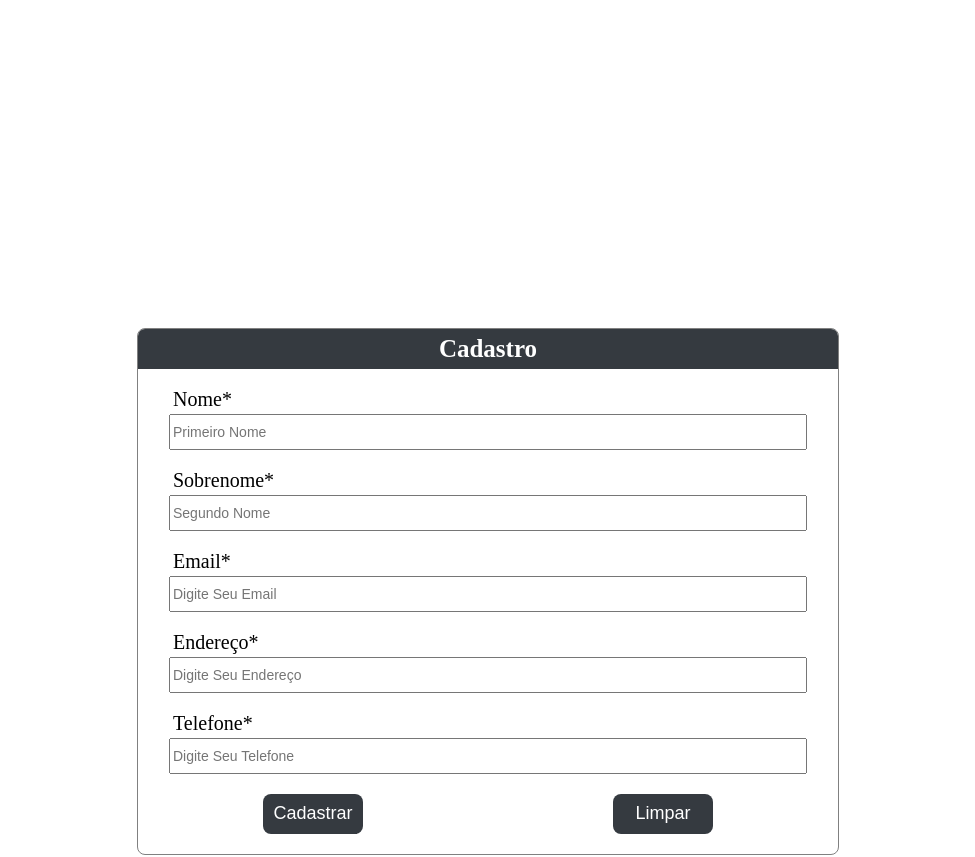
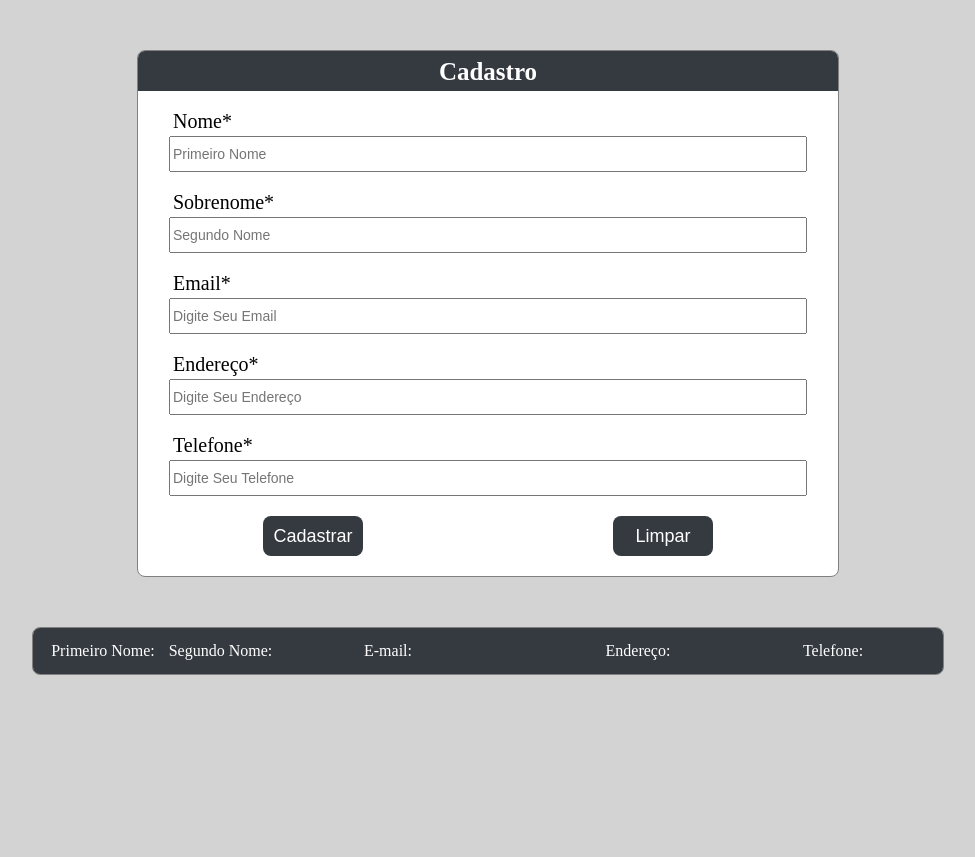
Before and after one commit to GutoCitton/cadastro-react, a React (Create React App) app in the folder formulario/: page / in a window 1280 px wide. Shown: the top 857 px of the page, without its empty margins (152-1127 px from the left). After the commit the page ends 800 px from the top, so only its background shows below. Built offline with nearby package versions, Linux system fonts and the light colour scheme.

Commit message:
algumas alterações css

```diff
--- a/formulario/src/components/Formulario.modules.css
+++ b/formulario/src/components/Formulario.modules.css
@@ -37,6 +37,7 @@ form {
   flex-direction: column;
   gap: 20px;
   width: 700px;
+  background-color: white;
   border: 1px solid #808080;
   padding: 0 0 20px 0;
   border-radius: 8px;
@@ -143,6 +144,7 @@ button:hover {
   align-items: center;
   padding: 15px 15px;
   width: 100%;
+  background-color: white;
 }
 
 
--- a/formulario/src/index.css
+++ b/formulario/src/index.css
@@ -5,6 +5,7 @@ body {
     sans-serif;
   -webkit-font-smoothing: antialiased;
   -moz-osx-font-smoothing: grayscale;
+  background-color: rgb(211, 211, 211);
 }
 
 code {
@@ -16,6 +17,5 @@ code {
   display: flex;
   align-items: center;
   justify-content: center;
-  width: 100%;
-  height: 100vw;
+  margin-top: 50px;
 }
```
